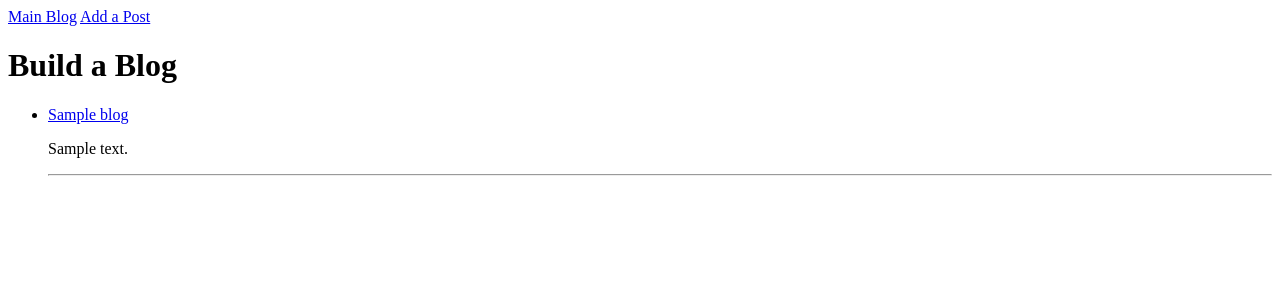
After one commit to juliehutchinson001/build-a-blog, a Flask app: template templates/blog.html in a window 1280 px wide. The commit adds this page. Shown: the top 300 px of the page. Run offline with Flask 2, Linux system fonts and the light colour scheme; the template is opened without the code that fills it: most values are stand-ins (such as "Sample title", 1, 10 or a date in 2020); data that the repository does not hold is empty.

Commit message:
Finalize build-a-blog

```diff
--- a/main.py
+++ b/main.py
@@ -3,46 +3,69 @@ from flask_sqlalchemy import SQLAlchemy
 
 app = Flask(__name__)
 app.config['DEBUG'] = True
-app.config['SQLALCHEMY_DATABASE_URI'] = 'mysql+pymysql://build-a-blog:beproductive@localhost:8889/build-a-blog'
+app.config['SQLALCHEMY_DATABASE_URI'] = 'mysql+pymysql://build-a-blog:07131989j@localhost:8889/build-a-blog'
 app.config['SQLALCHEMY_ECHO'] = True
+
 db = SQLAlchemy(app)
 
-
 class Blog(db.Model):
-
     id = db.Column(db.Integer, primary_key=True)
     title = db.Column(db.String(120))
-    post_content = db.Column(db.String(400))
+    body = db.Column(db.String(400))
 
-    def __init__(self, title):
+    def __init__(self, title, body):
         self.title = title
-        self.completed = False
+        self.body = body
 
 
-@app.route('/blog', methods=['POST', 'GET'])
+@app.route('/blog', methods=['GET', 'POST'])
 def blog():
+    blogs = Blog.query.all()
+    blog_id = request.args.get('id')
+    if request.method == 'POST':
+        blog_title = request.form['new_post_title']
+        blog_body = request.form['new_post_body']
+        if blog_title == '' or blog_body == '':
+            return redirect('/new_post', code=307)
+        new_blog = Blog(blog_title, blog_body)
+        db.session.add(new_blog)
+        db.session.commit()
+        blogs = Blog.query.all()
+        return render_template('blog.html',
+        base_title="build-a-blog",
+        blogs=blogs)
 
-    if request.method == 'POST':
-        blog_title = request.form['blog-title']
-        new_task = Task(task_name)
-        db.session.add(new_task)
-        db.session.commit()
+    if blog_id:
+        single_blog = Blog.query.filter_by(id=blog_id).first()
+        return render_template('single_blog.html',
+        base_title="build-a-blog",
+        single_blog=single_blog)
 
-    tasks = Task.query.filter_by(completed=False).all()
-    completed_tasks = Task.query.filter_by(completed=True).all()
-    return render_template('new-post.html',title="build-a-blog",
-        tasks=tasks, completed_tasks=completed_tasks)
+    else:
+        return render_template('blog.html',
+            base_title="build-a-blog",
+            blogs=blogs)
 
 
-@app.route('/newpost', methods=['POST', 'GET'])
-def newpost():
-    task_id = request.form['task-id']
-    task = Task.query.get(task_id)
-    task.completed = True
-    db.session.add(task)
-    db.session.commit()
+@app.route('/new_post', methods=['POST', 'GET'])
+def new_post():
+    title_head = 'Add Blog Post'
+    if request.method == 'POST':
+        # title = request.form['new_post_title']
+        # body = request.form['new_post_body']
+        # if title and body:
+        #     new_blog = Blog(title, body)
+        #     db.session.add(new_blog)
+        #     db.session.commit()
+        #     return redirect('/blog?id={0}'.format(new_blog.id))
+        # if title == '' or body == '':
+        title_error = "Please enter a blog title"
+        body_error = "Please enter a blog description"
+        return render_template('new_post.html', title_error=title_error, body_error=body_error)
 
-    return redirect('/new-post')
+        # return redirect('/new_post')
+    else:
+        return render_template('new_post.html', title="Build-A-Blog")
 
 
 if __name__ == '__main__':
--- a/templates/base.html
+++ b/templates/base.html
@@ -1,12 +1,30 @@
 <!DOCTYPE html>
 <html>
     <head>
-        <title>{{title}}</title>
+        <title>{{base_title}}</title>
+        <style>
+            span{
+                color: red;
+                font-family: 'VT323', monospace;
+                font-size: 20px;
+            }
+            .main_page_title{
+                text-align: center;
+            }
+            #post_input {
+                width: 300px;
+                height: 120px;
+            }
+        </style>
     </head>
     <body>
-
+        <!-- <nav> -->
+            <a class='link' href="/blog">Main Blog</a>
+            <a class='link' href="/new_post">Add a Post</a>
+        <!-- </nav> -->
+        <!-- <h1 class='header'>{{ header }}</h1> -->
+        <!-- <hr/> -->
         {% block content %}
         {% endblock %}
-
     </body>
 </html>
--- /dev/null
+++ b/templates/blog.html
@@ -0,0 +1,13 @@
+{% extends "base.html" %}
+{% block content %}
+    <!-- {% if blogs|length != 0 %} -->
+    <h1> Build a Blog </h1> <!-- class="main_page_title" -->
+    <ul>
+        {% for blog in blogs %}
+            <li><a class='link' href="/blog?id={{ blog.id }}">{{ blog.title }}</a></li>
+            <p>{{ blog.body }}</p>
+            <hr>
+        {% endfor %}
+    </ul>
+    <!-- {% endif %} -->
+{% endblock %}
```
Also changed, not shown: templates/new-post.html (deleted, +0 -51 lines), templates/new_post.html (added, +27 -0 lines), templates/single_blog.html (added, +7 -0 lines), 1 other file.
